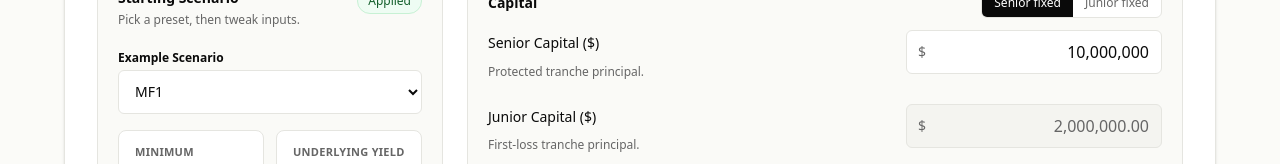
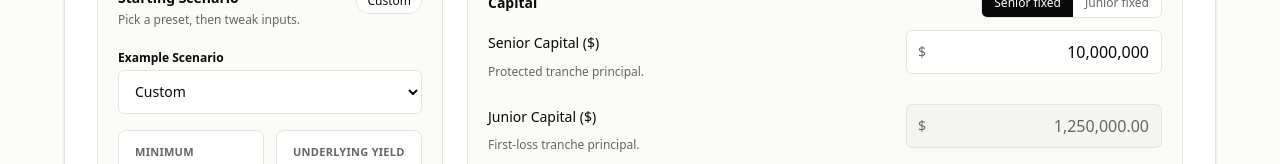
Before and after one commit to roycoprotocol/royco-simulator, a Next.js app: page / in a window 1280 px wide. Shown: the part 565-729 px from the top of the page. Built offline with nearby package versions, Linux system fonts and the light colour scheme.

Commit message:
remove outdated preset scenarios; default to Custom

```diff
--- a/app/page.tsx
+++ b/app/page.tsx
@@ -96,27 +96,9 @@ type ExamplePreset = {
 };
 
 const CUSTOM_PRESET_ID = 'custom';
-const DEFAULT_SELECTED_EXAMPLE_ID = 'mf1';
+const DEFAULT_SELECTED_EXAMPLE_ID = CUSTOM_PRESET_ID;
 
 const EXAMPLE_PRESETS: ExamplePreset[] = [
-  {
-    id: 'mf1',
-    name: 'MF1',
-    description: 'Balanced, quick baseline',
-    overrides: { minCoverage: '15', underlyingYield: '12', ydmY0: '17', ydmYT: '17', ydmYFull: '57', utilization: '90' }
-  },
-  {
-    id: 'morpho-gauntlet-vault',
-    name: 'Morpho Gauntlet Vault',
-    description: 'Higher coverage, lower yield',
-    overrides: { minCoverage: '7', underlyingYield: '8', ydmY0: '15', ydmYT: '15', ydmYFull: '55', utilization: '90' }
-  },
-  {
-    id: 'hlp',
-    name: 'HLP',
-    description: 'High yield, high coverage',
-    overrides: { minCoverage: '8', underlyingYield: '10', ydmY0: '9', ydmYT: '9', ydmYFull: '49', utilization: '90' }
-  },
   {
     id: CUSTOM_PRESET_ID,
     name: 'Custom',
```
